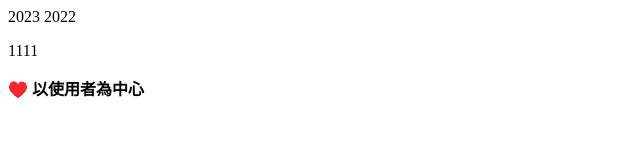
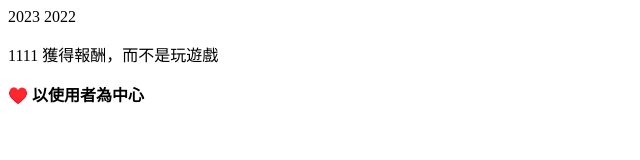
Before and after one commit to pann710/20231209, a plain HTML site: page index.html in a window 1280 px wide. Shown: the whole page, without its empty margins (0-640 px from the left). Drawn offline with Linux system fonts and the light colour scheme.

Commit message:
Update index.html

```diff
--- a/index.html
+++ b/index.html
@@ -4,8 +4,17 @@
 <body>
   2022
 
-  <p>1111</p>
+  <p>1111
+
+
+
+  獲得報酬，而不是玩遊戲
+
+
+  </p>
 
   <strong>♥️ 以使用者為中心</strong>
+
+
 </body>
 </html>
```
